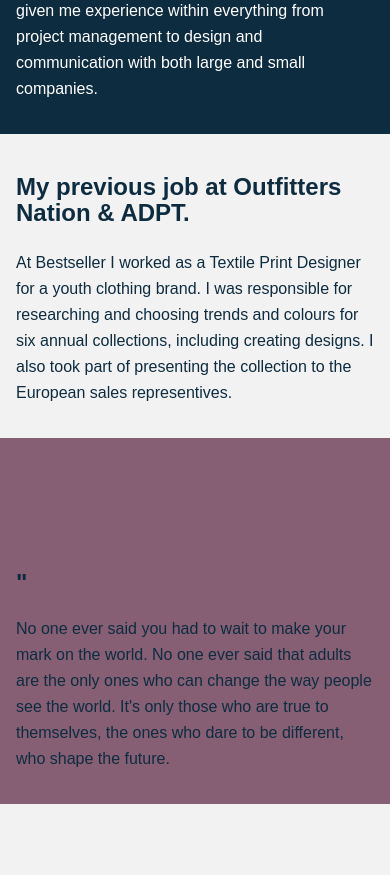
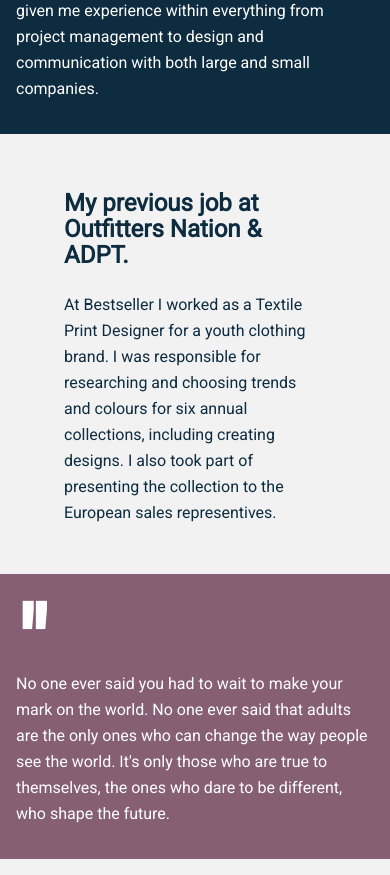
Before and after one commit to madspoulsendk/madspoulsen-frontend, a website: page public_html/index.html in a window 390 px wide. Shown: the part 1740-2615 px from the top of the page. Before the commit the page ends 2560 px from the top, so only its background shows below. Drawn offline with Linux system fonts and the light colour scheme.

Commit message:
Service commit

```diff
--- a/public_html/index.html
+++ b/public_html/index.html
@@ -8,7 +8,7 @@
     <meta name="viewport" content="width=device-width, initial-scale=1.0">
     <meta name="description" content="Interaktiv legeplads brugt til CV  og Portfolio af Mads Poulsen, som er grafisk designer fra Midtjylland med speciale i logo, web og identitetsdesign.">
     <meta name="robots" content="all">
-    <script src="http://use.typekit.net/vzq4ipz.js"></script>
+    <link href="https://fonts.googleapis.com/css?family=Roboto" rel="stylesheet">
     <script>
     try {
         Typekit.load();
@@ -36,9 +36,12 @@
                 <p>I‘m a perky and comitted young guy who loves challenges. I‘m passionate, enthusiastic and focused. I‘m willing to learn and I have the right attitude. I am disciplined, independent and hard working.
                     <br/>
                     <br/>That being said I‘m a team player. I bring laugther and joy to the team and priorities my relationship with colleague both duing and after work hours.</p>
-                <p>Besides being a talented graphic designer and a good colleague, his passion for design and creative work is inspiring. He wants to make the best solution no matter what it takes.
+                <p>
+                <span class="quote visible-desktop">"</span>
+                <span class="visible-phone">"</span>
+                <i>Besides being a talented graphic designer and a good colleague, his passion for design and creative work is inspiring. He wants to make the best solution no matter what it takes.</i><span class="visible-phone">"</span>
                     <br/>
-                    <br/><span>- Ulrik Jepsen (BESTSELLER A/S)</span></p>
+                    <br/><span style="font-weight: bold;">- Ulrik Jepsen (BESTSELLER A/S)</span></p>
             </div>
         </section>
         <div class="main supporting" id="mp-supporting" role="main">
@@ -52,11 +55,11 @@
                 </p>
             </div>
             <div class="participation" id="mp-participation" role="article">
-                <h3>My previous job at Outfitters Nation & ADPT.</h3>
+                <h3>My previous job at <br/>Outfitters Nation & ADPT.</h3>
                 <p>At Bestseller I worked as a Textile Print Designer for a youth clothing brand. I was responsible for researching and choosing trends and colours for six annual collections, including creating designs. I also took part of presenting the collection to the European sales representives.</p>
             </div>
-            <div class="benefits" id="mp-benefits" role="article">
-                <h2>"</h2>
+            <div class="outfitters" id="mp-outfitters" role="article">
+                <h2 class="quote">"</h2>
                 <p>No one ever said you had to wait to make your mark on the world. No one ever said that adults are the only ones who can change the way people see the world. It's only those who are true to themselves, the ones who dare to be different, who shape the future.</p>
             </div>
         </div>
--- a/public_html/src/style.css
+++ b/public_html/src/style.css
@@ -233,7 +233,7 @@
 
 html,
 body {
-    font-family: "ff-meta-web-pro", sans-serif;
+    font-family: 'Roboto', sans-serif;
     text-rendering: optimizeLegibility;
     font-size: 100%;
     line-height: 26px;
@@ -430,7 +430,7 @@
 .intro .preamble {
     position: relative;
     float: left;
-    width: 60.1%;
+    width: 80%;
     margin: 0 0 0 20%;
     padding: 8em 0.5em 32em 0;
     -webkit-box-sizing: border-box;
@@ -481,21 +481,29 @@
     z-index: 2;
     color: #ffffff;
     background: rgba(108, 59, 86, 0.8);
-    width: 33.650%;
+    width: 24.95%;
     top: -1em;
     right: 0;
     margin-right: 0;
-    padding: 10em 1em 20em 1em;
+    padding: 10em 1em 7.4em 1em;
     -webkit-box-sizing: border-box;
     -moz-box-sizing: border-box;
     box-sizing: border-box;
 }
 
+@media (min-width: 190em) {
+    .intro .preamble p:last-child {
+        background: rgba(108, 59, 86, 0.8);
+        width: 33.250%;
+        padding: 6em 1em 9em 1em;
+    }
+}
+
 @media (max-width: 70em) {
     .intro .preamble p:last-child {
-        background: rgba(239, 54, 5, 0.8);
+        background: rgba(108, 59, 86, 0.8);
         width: 33.250%;
-        padding: 6em 1em 10em 1em;
+        padding: 6em 1em 4.6em 1em;
     }
 }
 
@@ -526,7 +534,7 @@
     z-index: 1;
     top: -25em;
     margin-bottom: 1em;
-    padding: 20em 0;
+    padding: 10em 0;
     position: relative;
 }
 
@@ -669,9 +677,9 @@
     position: absolute;
     right: 40%;
     z-index: 2;
-    margin-top: 14em;
+    margin-top: 4em;
     width: 40%;
-    padding: 1em;
+    padding: 2em 4em;
     -webkit-box-sizing: border-box;
     -moz-box-sizing: border-box;
     box-sizing: border-box;
@@ -679,7 +687,7 @@
 
 @media (max-width: 70em) {
     .main .participation {
-        margin-top: 20em;
+        margin-top: 6em;
         width: 66.866%;
         right: 33.200%;
     }
@@ -698,44 +706,45 @@
     font-size: 150%;
 }
 
-.main .benefits {
+.main .outfitters {
     background: rgba(108, 59, 86, 0.8) url(icon-circles.svg) no-repeat left top;
     background-size: 100%;
     position: absolute;
     right: 20%;
     z-index: 2;
-    margin-top: 3em;
+    margin-top: 4em;
     margin-left: 0;
     width: 20%;
-    padding: 22em 1em 25em 1em;
+    padding: 7em 1em 25em 1em;
     -webkit-box-sizing: border-box;
     -moz-box-sizing: border-box;
     box-sizing: border-box;
+    color: #fff;
 }
 
 @media (max-width: 70em) {
-    .main .benefits {
+    .main .outfitters {
         right: 0;
         width: 33.250%;
-        margin-top: 12em;
-        padding: 21em 1em 24em 1em;
+        margin-top: 6em;
+        padding: 5.5em 1em 24em 1em;
     }
 }
 
 @media (max-width: 53em) {
-    .main .benefits {
+    .main .outfitters {
         background: rgba(108, 59, 86, 0.8) url(icon-circles.svg) no-repeat center top;
         background-size: 33%;
         position: relative;
         right: 0;
         width: 100%;
         margin-top: 0;
-        padding: 11em 1em 1em 1em;
+        padding: 11em 1em 4em 1em;
     }
 }
 
 @media (max-width: 33em) {
-    .main .benefits {
+    .main .outfitters {
         background: rgba(108, 59, 86, 0.8) url(icon-circles.svg) no-repeat center top;
         background-size: 33%;
         position: relative;
@@ -746,7 +755,7 @@
     }
 }
 
-.main .benefits h3 {
+.main .outfitters h3 {
     font-size: 150%;
 }
 
@@ -1274,3 +1283,43 @@
     box-sizing: border-box;
     text-align: left;
 }
+
+.quote {
+    font-size: 100px;
+    margin-bottom: 65px;
+    margin-top: -45px;
+    line-height: 0;
+}
+
+@media (min-width: 849px) {
+    .quote {
+    position: absolute;
+}
+}
+
+@media (max-width: 70em) {
+    .quote {
+    margin-top: -25px;
+}
+}
+
+@media (max-width: 53em) {
+    .quote {
+    font-size: 100px;
+    margin-bottom: 25px;
+    margin-top: -40px;
+    line-height: 0;
+}
+}
+
+@media (max-width: 849px) {
+    .visible-desktop {
+    display: none;
+}
+}
+
+@media (min-width: 849px) {
+    .visible-phone {
+    display: none;
+}
+}
```
